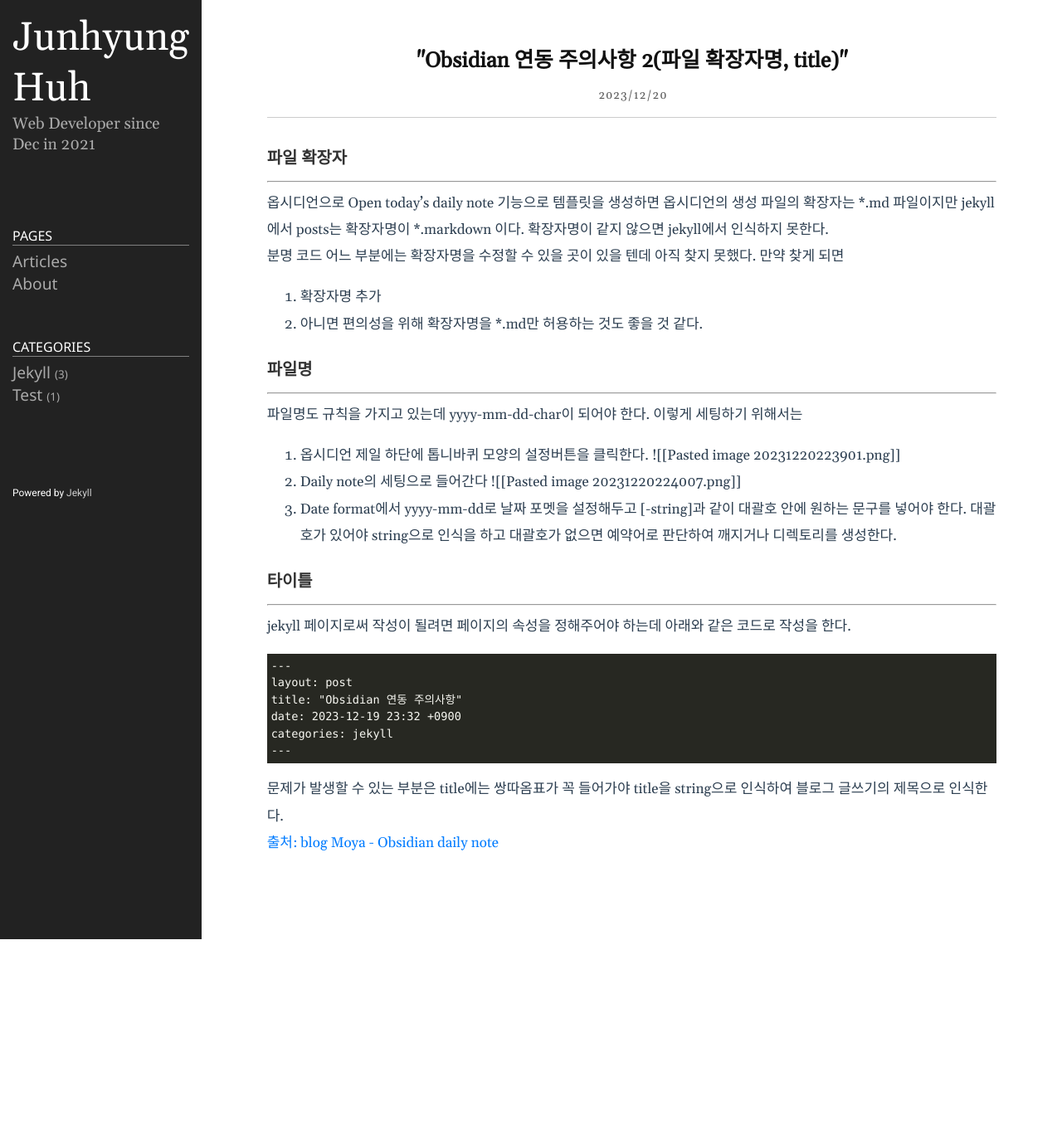
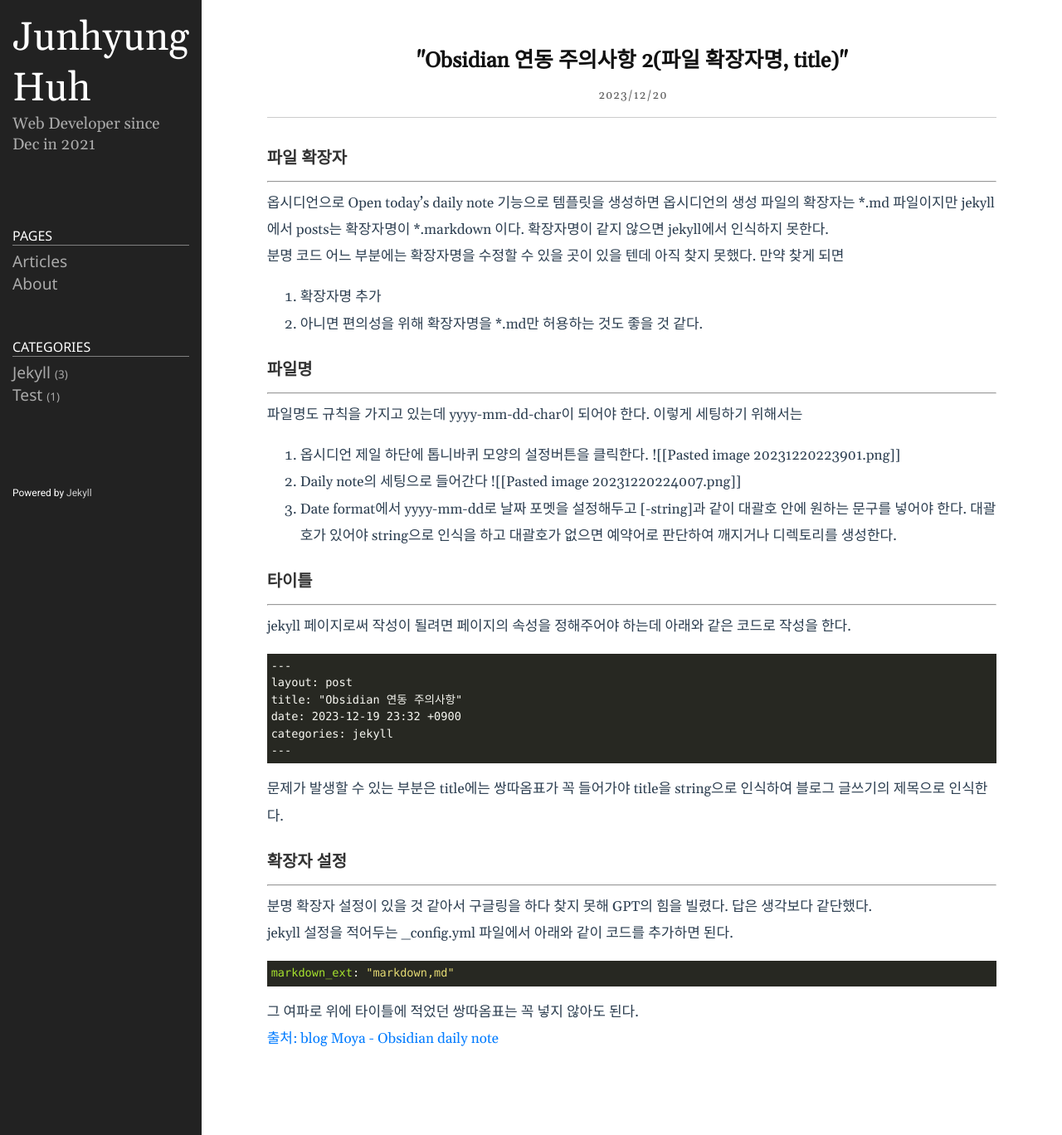
Before and after one commit to goonle/goonle.github.io, a Jekyll site: the page built from _posts/2023-12-20-daily.md, in a window 1280 px wide. Shown: the whole page at 83% size. Built offline with Jekyll 4.4.1, drawn with Linux system fonts in a browser that asks for light colours; before the commit the page ends 1132 px from its top, so only the background shows below that.

Commit message:
Update 2023-12-20-daily.md

````diff
--- a/_posts/2023-12-20-daily.md
+++ b/_posts/2023-12-20-daily.md
@@ -41,4 +41,17 @@ categories: jekyll
 
 문제가 발생할 수 있는 부분은 title에는 쌍따옴표가 꼭 들어가야 title을 string으로 인식하여 블로그 글쓰기의 제목으로 인식한다.
 
+### 확장자 설정
+---
+분명 확장자 설정이 있을 것 같아서 구글링을 하다 찾지 못해 GPT의 힘을 빌렸다.
+답은 생각보다 같단했다.
+
+jekyll 설정을 적어두는 \_config.yml 파일에서 아래와 같이 코드를 추가하면 된다.
+```yml
+markdown_ext: "markdown,md"
+```
+
+그 여파로 위에 타이틀에 적었던 쌍따옴표는 꼭 넣지 않아도 된다.
+
+
 [출처:  blog Moya - Obsidian daily note](https://blog.muya.co.ke/obsidian-daily-notes-custom-file-name/)
````
